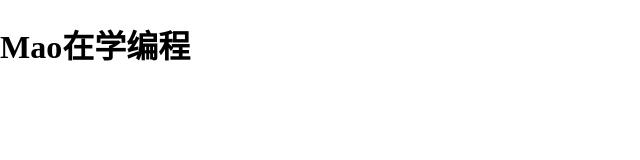
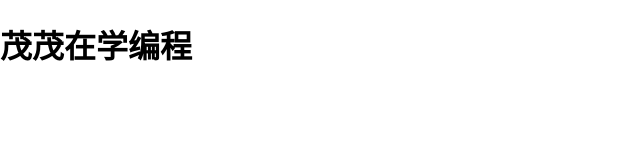
Before and after one commit to Ammaomao/Mao, a plain HTML site: page Mao.html in a window 1280 px wide. Shown: the whole page, without its empty margins (0-640 px from the left). Drawn offline with Linux system fonts and the light colour scheme.

Commit message:
Update Mao.html

```diff
--- a/Mao.html
+++ b/Mao.html
@@ -6,6 +6,6 @@
     <title>Mao</title>
   </head>
   <body style="margin:0;">
-    <h1>Mao在学编程</h1>
+    <h1>茂茂在学编程</h1>
   </body>
 </html>
```
